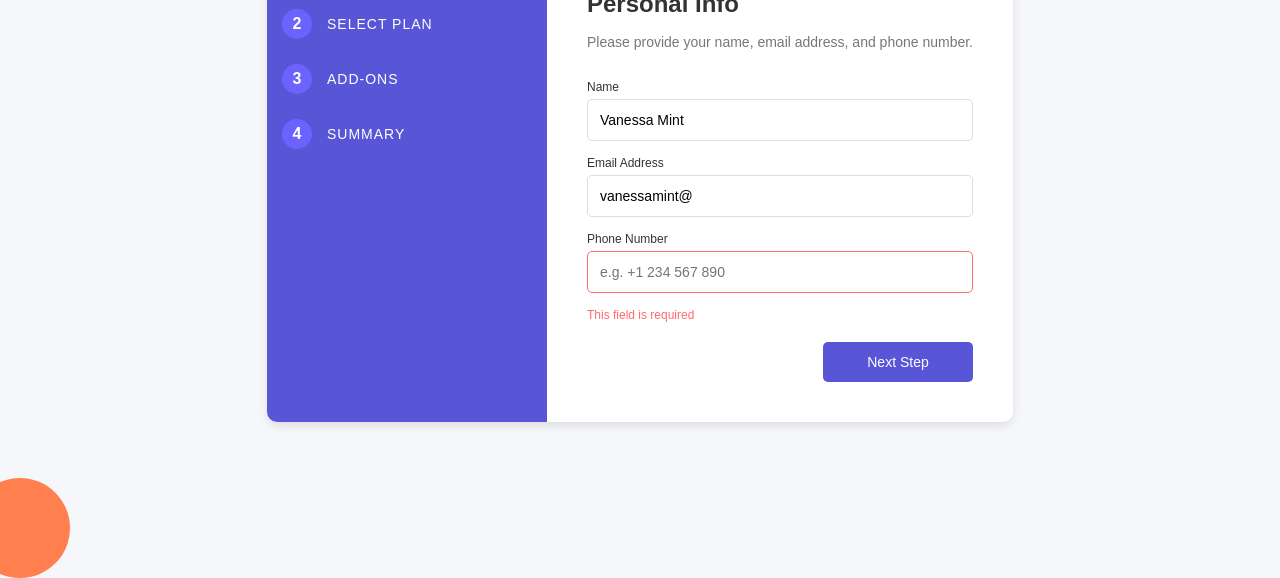
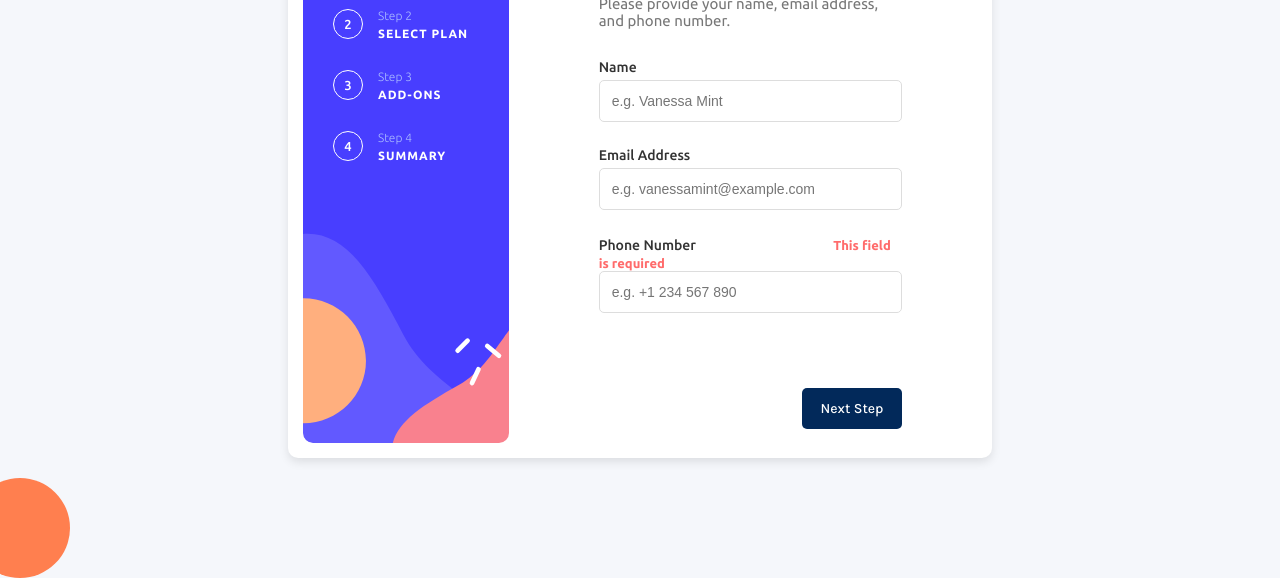
Before and after one commit to mortalcode/interactive-multiform, a plain HTML site: page index.html in a window 1280 px wide. Shown: the part 222-800 px from the top of the page. Drawn offline with Linux system fonts and the light colour scheme.

Commit message:
style: :art: first page completed

```diff
--- a/index.html
+++ b/index.html
@@ -7,43 +7,72 @@
   <link rel="icon" type="image/png" sizes="32x32" href="./assets/images/favicon-32x32.png">
   <title>Frontend Mentor | Multi-step form</title>
   <link rel="stylesheet" href="style.css">
+  <link rel="preconnect" href="https://fonts.googleapis.com">
+  <link rel="preconnect" href="https://fonts.gstatic.com" crossorigin>
+  <link
+    href="https://fonts.googleapis.com/css2?family=Karla:ital,wght@0,200..800;1,200..800&family=Ubuntu:ital,wght@0,300;0,400;0,500;0,700;1,300;1,400;1,500;1,700&display=swap"
+    rel="stylesheet">
   <script defer src="script.js"></script>
 </head>
 
 <body>
   <div class="main">
+
     <div class="container">
+
+      <!-- ============================sidebar -->
+
       <div class="sidebar">
+
         <div class="step active">
           <div class="step-number">1</div>
-              <div class="step-label">Your Info</div>
+          <div class="box">
+            <h4 class="number-label">Step 1</h4>
+            <h3 class="step-label">YOUR INFO</h3>
           </div>
+        </div>
+
         <div class="step">
           <div class="step-number">2</div>
-              <div class="step-label">Select Plan</div>
+          <div class="box">
+            <h4 class="number-label">Step 2</h4>
+            <h3 class="step-label">Select Plan</h3>
           </div>
+        </div>
+
         <div class="step">
           <div class="step-number">3</div>
-              <div class="step-label">Add-Ons</div>
+          <div class="box">
+            <h4 class="number-label">Step 3</h4>
+            <h3 class="step-label">Add-Ons</h3>
           </div>
+        </div>
+
         <div class="step">
           <div class="step-number">4</div>
-              <div class="step-label">Summary</div>
+          <div class="box">
+            <h4 class="number-label">Step 4</h4>
+            <h3 class="step-label">Summary</h3>
           </div>
         </div>
+      </div>
+
+      <!-- ==========================Form  -->
       <div class="form-container">
         <h1>Personal Info</h1>
         <p>Please provide your name, email address, and phone number.</p>
         <form>
           <label for="name">Name</label>
-              <input type="text" id="name" placeholder="e.g. Vanessa Mint" value="Vanessa Mint">
+          <input type="text" id="name" placeholder="e.g. Vanessa Mint">
 
           <label for="email">Email Address</label>
-              <input type="email" id="email" placeholder="e.g. vanessamint@example.com" value="vanessamint@">
+          <input type="email" id="email" placeholder="e.g. vanessamint@example.com" >
 
+          <div class="error-message">
             <label for="phone">Phone Number</label>
+            <span class="error">This field is required</span>
             <input type="tel" id="phone" placeholder="e.g. +1 234 567 890">
-              <span class="error">This field is required</span>
+          </div>
 
           <button type="submit">Next Step</button>
         </form>
--- a/style.css
+++ b/style.css
@@ -1,6 +1,25 @@
+:root {
+  /* ##Colors */
+  --Marineblue: hsl(213, 96%, 18%);
+  --Purplishblue: hsl(243, 100%, 62%);
+  --Pastelblue: hsl(228, 100%, 84%);
+  --Lightblue: hsl(206, 94%, 87%);
+  --Strawberryred: hsl(354, 84%, 57%);
+  --Coolgray: hsl(231, 11%, 63%);
+  --Lightgray: hsl(229, 24%, 87%);
+  --Magnolia: hsl(217, 100%, 97%);
+  --Alabaster: hsl(231, 100%, 99%);
+  --White: hsl(0, 0%, 100%);
+}
+
+* {
+  margin: 0;
+  padding: 0;
+  box-sizing: border-box;
+}
+
 body {
-  margin: 0;
-  font-family: "Arial", sans-serif;
+  font-family: "Ubuntu", sans-serif;
   background-color: #f5f7fb;
   display: flex;
   justify-content: center;
@@ -8,10 +27,18 @@ body {
   height: 100vh;
 }
 
+.main {
+  width: 100%;
+  height: 100%;
+  display: flex;
+  align-items: center;
+  justify-content: center;
+}
+
 .container {
   display: flex;
-  max-width: 900px;
-  width: 100%;
+  width: 55%;
+  height: 70%;
   background-color: #fff;
   border-radius: 10px;
   box-shadow: 0px 4px 10px rgba(0, 0, 0, 0.1);
@@ -19,39 +46,58 @@ body {
 }
 
 .sidebar {
-  width: 250px;
-  background-color: #5856d6; /* Main background color */
+  width: 30%;
+  background-image: url(/assets/images/bg-sidebar-desktop.svg);
+  background-repeat: no-repeat;
+  background-size: cover;
   padding: 20px 15px;
+  margin: 15px;
+  border-radius: 10px;
   color: #fff;
 }
 
 .step {
   display: flex;
-  align-items: center;
-  margin-bottom: 25px;
+  flex-direction: row;
+  padding: 15px;
+}
+
+.box {
+  display: flex;
+  flex-direction: column;
+  gap: 5px;
 }
 
 .step-number {
   width: 30px;
   height: 30px;
-  background-color: #6c63ff; /* Step number background */
   color: #fff;
   border-radius: 50%;
+  border: 1px solid white;
   display: flex;
   justify-content: center;
   align-items: center;
-  font-weight: bold;
+  font-weight: 500;
+  font-size: 13px;
   margin-right: 15px;
 }
 
 .step-label {
-  font-size: 14px;
+  font-size: 12px;
   text-transform: uppercase;
   letter-spacing: 1px;
 }
 
+.number-label {
+  font-size: 12px;
+  font-weight: 300;
+  color: var(--Pastelblue);
+}
+
 .active .step-number {
-  background-color: #00bfa6; /* Active step number background */
+  color: #333;
+  background-color: #6ddfd0;
+  border: none;
 }
 
 .active .step-label {
@@ -84,17 +130,21 @@ body {
 }
 
 .form-container {
-  flex: 1;
-  padding: 40px;
+  width: 70%;
+  display: flex;
+  flex-direction: column;
+  padding: 50px 90px;
+  margin-left: -15px;
 }
 
 h1 {
-  font-size: 24px;
+  font-size: 32px;
   color: #333;
+  margin-bottom: 10px;
 }
 
 p {
-  font-size: 14px;
+  font-size: 15px;
   color: #777;
   margin-bottom: 30px;
 }
@@ -105,45 +155,65 @@ form {
 }
 
 label {
-  font-size: 12px;
+  font-size: 14px;
   color: #333;
   margin-bottom: 5px;
+  font-weight: 500;
 }
 
 input {
   padding: 12px;
   font-size: 14px;
-  margin-bottom: 15px;
+  margin-bottom: 25px;
   border-radius: 5px;
   border: 1px solid #ddd;
   width: 100%;
   box-sizing: border-box;
 }
 
+input:focus {
+  outline: none;
+  border: 1px solid #ddd;
+}
+
 input[type="email"]:focus {
+  outline: none;
   border: 1px solid #5856d6;
 }
 
-input[type="tel"] {
-  border: 1px solid #ff6b6b;
+input[type="tel"]:focus {
+  outline: none;
+  border: 1px solid #ff6b6b !important;
 }
+
+
+
 
 .error {
   color: #ff6b6b;
-  font-size: 12px;
-  margin-bottom: 20px;
+  font-size: 13px;
+  margin-left:44%;
+  font-weight: bold;
 }
 
+.error-message label{
+margin-bottom: 15px;
+}
+
+
 button {
-  background-color: #5856d6;
+  background-color:var(--Marineblue);
   color: #fff;
   padding: 12px;
   border: none;
   border-radius: 5px;
   font-size: 14px;
+  font-weight: 500;
   cursor: pointer;
-  width: 150px;
+  width: 100px;
   align-self: flex-end;
+  margin-top: 50px;
+  font-family: "Karla";
 }
 
 button:hover {
```
Also changed, not shown: 1 other file. Lines whose indentation alone changed are shown as unchanged.
